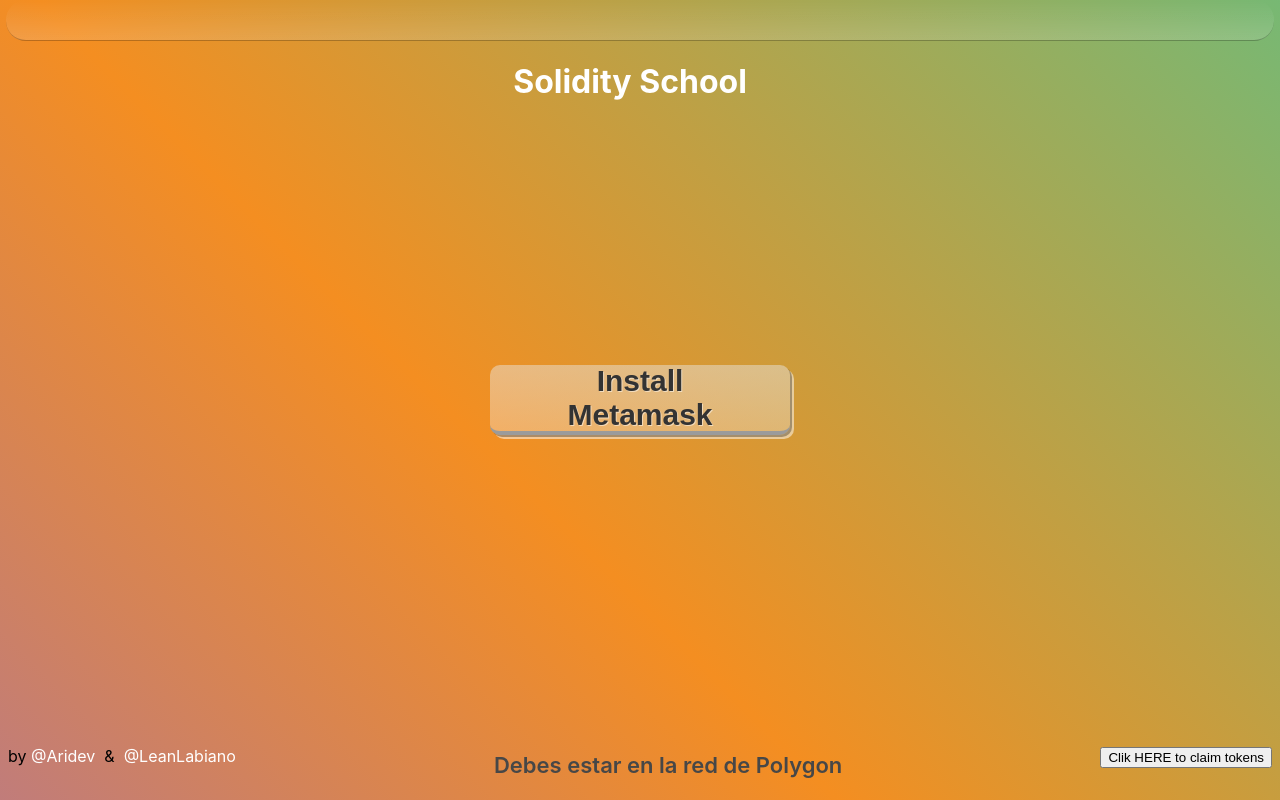
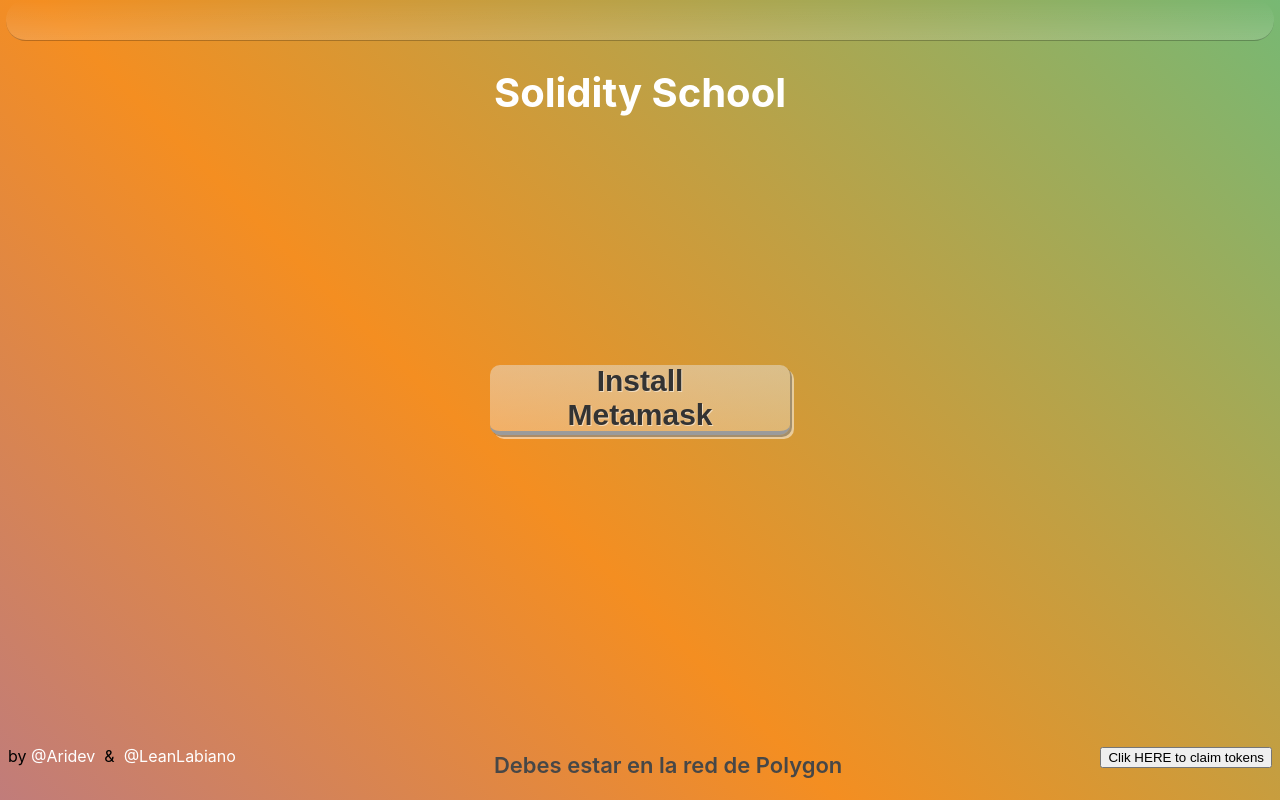
Before and after one commit to ArielQuiroga/SoliditySchool, a React (Create React App) app: page / in a window 1280 px wide. Built offline with nearby package versions, Linux system fonts and the light colour scheme.

Commit message:
center tittle

```diff
--- a/src/Components/Header/Header.css
+++ b/src/Components/Header/Header.css
@@ -9,11 +9,11 @@
 
 .h1header {
     color: white;
-    margin-right: 20px;
-    font-size: 25;
-		width: 100vw;
-		display: flex;
-		justify-content: center;
+    /* margin-right: 20px; */
+    font-size: 40px;
+    width: 100vw;
+    display: flex;
+    justify-content: center;
 }
 
 
```
